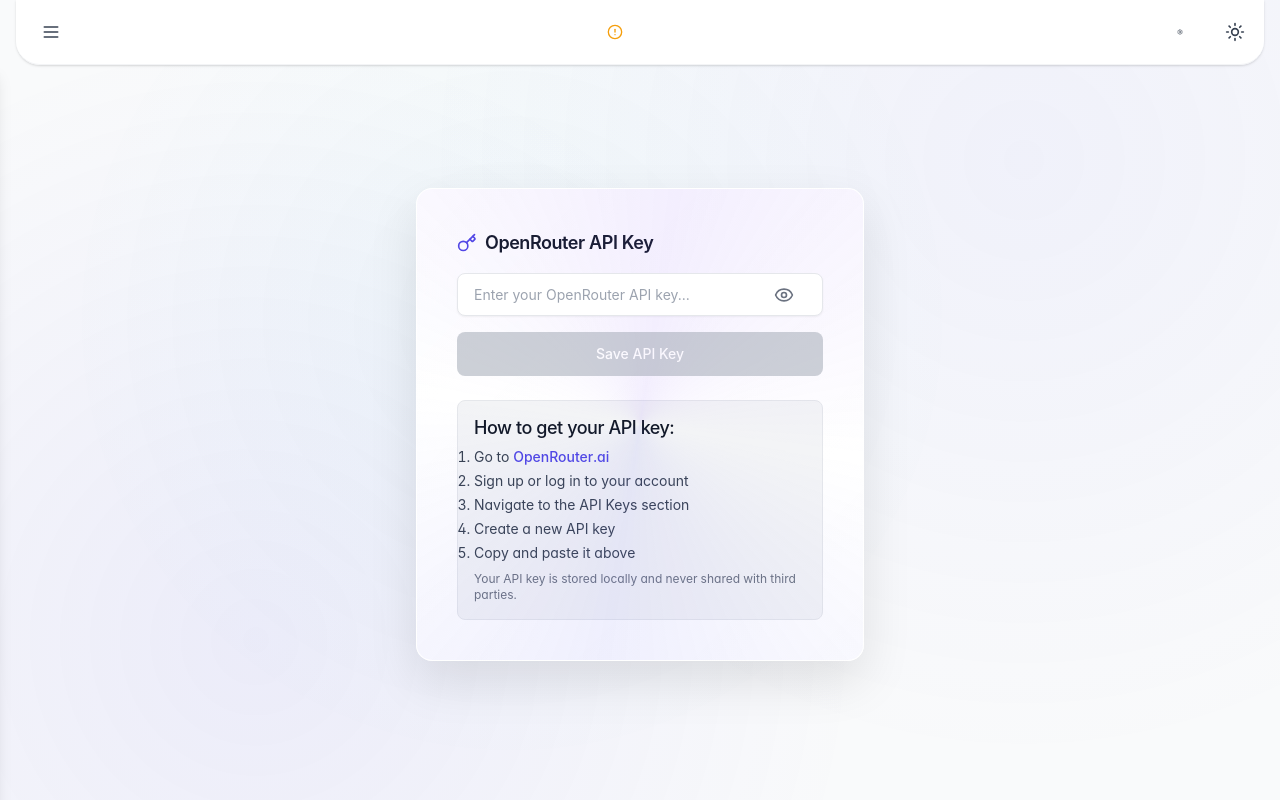
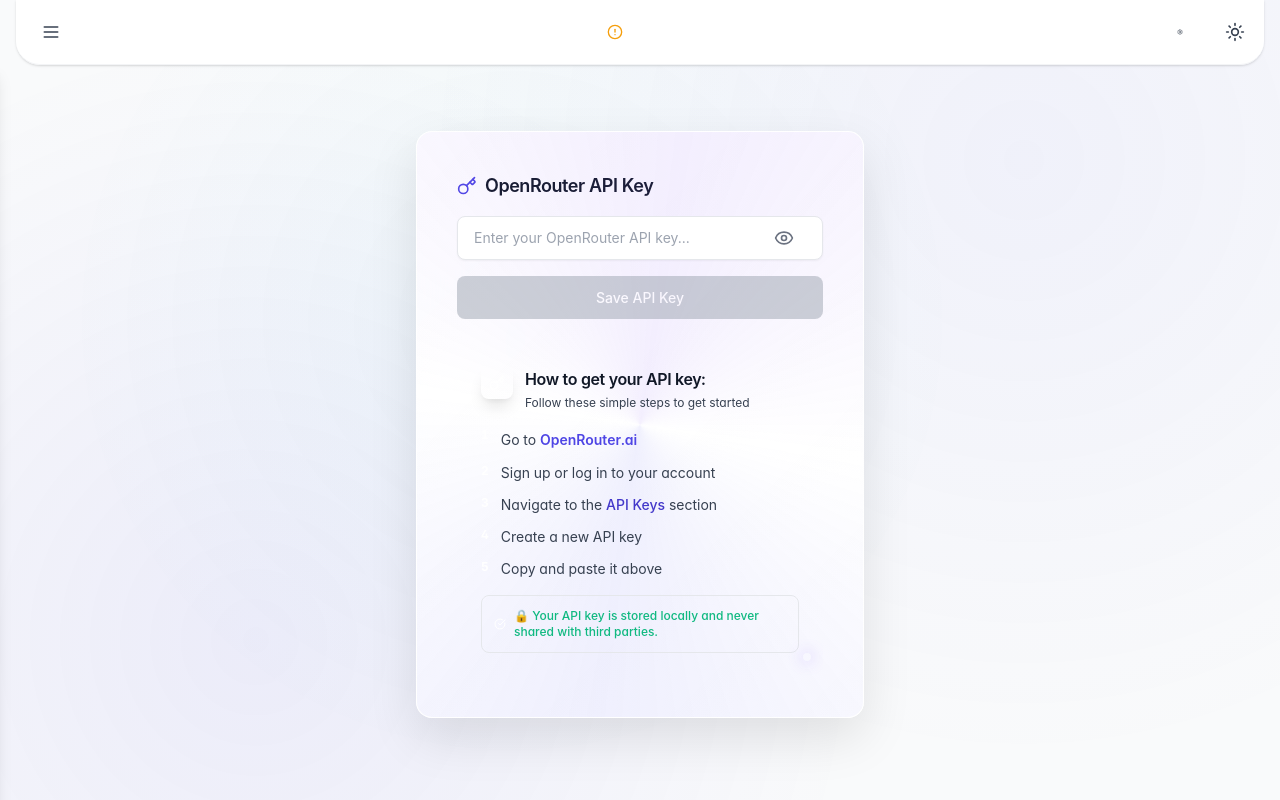
Before and after one commit to KartikVhonale/AI_combiner, a React (Vite) app: page / in a window 1280 px wide. Built offline with nearby package versions, Linux system fonts and the light colour scheme.

Commit message:
fixed css of the api page

```diff
--- a/src/components/APIKeyManager.jsx
+++ b/src/components/APIKeyManager.jsx
@@ -95,18 +95,108 @@
         </div>
       )}
 
-      <div className="mt-6 p-4 bg-gray-50 border border-gray-200 rounded-lg">
-        <h4 className="font-medium text-gray-900 mb-2">How to get your API key:</h4>
-        <ol className="text-sm text-gray-600 space-y-1">
-          <li> Go to <a href="https://openrouter.ai" target="_blank" rel="noopener noreferrer" className="text-blue-600 hover:underline">OpenRouter.ai</a></li>
-          <li> Sign up or log in to your account</li>
-          <li> Navigate to the API Keys section</li>
-          <li> Create a new API key</li>
-          <li> Copy and paste it above</li>
-        </ol>
-        <p className="text-xs text-gray-500 mt-2">
-          Your API key is stored locally and never shared with third parties.
-        </p>
+      <div className="mt-6 relative overflow-hidden">
+        {/* Glass morphism container */}
+        <div className="absolute inset-0 bg-gradient-to-br from-blue-50/90 via-indigo-50/80 to-purple-50/90 dark:from-blue-900/30 dark:via-indigo-900/20 dark:to-purple-900/30 backdrop-blur-sm rounded-xl"></div>
+
+        {/* Border gradient */}
+        <div className="absolute inset-0 bg-gradient-to-br from-blue-200/60 via-indigo-200/40 to-purple-200/60 dark:from-blue-400/20 dark:via-indigo-400/15 dark:to-purple-400/20 rounded-xl p-0.5">
+          <div className="w-full h-full bg-white/80 dark:bg-gray-900/80 rounded-xl backdrop-blur-sm"></div>
+        </div>
+
+        {/* Content */}
+        <div className="relative p-6">
+          <div className="flex items-start gap-3 mb-4">
+            <div className="w-8 h-8 bg-gradient-to-br from-blue-500 to-indigo-600 rounded-lg flex items-center justify-center text-white font-semibold text-sm shadow-lg flex-shrink-0 mt-0.5">
+              <Key className="w-4 h-4" />
+            </div>
+            <div className="flex-1">
+              <h4 className="font-semibold text-transparent bg-clip-text bg-gradient-to-r from-blue-700 to-indigo-700 dark:from-blue-300 dark:to-indigo-300 text-base mb-1">
+                How to get your API key:
+              </h4>
+              <p className="text-xs text-gray-600 dark:text-gray-400">
+                Follow these simple steps to get started
+              </p>
+            </div>
+          </div>
+
+          <ol className="space-y-3 mb-4">
+            <li className="flex items-start gap-3 group">
+              <div className="w-6 h-6 bg-gradient-to-br from-blue-500 to-indigo-600 rounded-full flex items-center justify-center text-white font-bold text-xs flex-shrink-0 mt-0.5 transition-all duration-300 group-hover:scale-110 group-hover:shadow-lg">
+                1
+              </div>
+              <div className="flex-1">
+                <span className="text-sm text-gray-700 dark:text-gray-300">
+                  Go to{' '}
+                  <a
+                    href="https://openrouter.ai"
+                    target="_blank"
+                    rel="noopener noreferrer"
+                    className="font-semibold text-transparent bg-clip-text bg-gradient-to-r from-blue-600 to-indigo-600 dark:from-blue-400 dark:to-indigo-400 hover:from-blue-700 hover:to-indigo-700 dark:hover:from-blue-300 dark:hover:to-indigo-300 transition-all duration-300 relative"
+                  >
+                    OpenRouter.ai
+                    <span className="absolute inset-x-0 bottom-0 h-0.5 bg-gradient-to-r from-blue-600 to-indigo-600 transform scale-x-0 transition-transform duration-300 group-hover:scale-x-100"></span>
+                  </a>
+                </span>
+              </div>
+            </li>
+
+            <li className="flex items-start gap-3 group">
+              <div className="w-6 h-6 bg-gradient-to-br from-blue-500 to-indigo-600 rounded-full flex items-center justify-center text-white font-bold text-xs flex-shrink-0 mt-0.5 transition-all duration-300 group-hover:scale-110 group-hover:shadow-lg">
+                2
+              </div>
+              <span className="text-sm text-gray-700 dark:text-gray-300 mt-0.5">
+                Sign up or log in to your account
+              </span>
+            </li>
+
+            <li className="flex items-start gap-3 group">
+              <div className="w-6 h-6 bg-gradient-to-br from-blue-500 to-indigo-600 rounded-full flex items-center justify-center text-white font-bold text-xs flex-shrink-0 mt-0.5 transition-all duration-300 group-hover:scale-110 group-hover:shadow-lg">
+                3
+              </div>
+              <span className="text-sm text-gray-700 dark:text-gray-300 mt-0.5">
+                Navigate to the <span className="font-medium text-blue-700 dark:text-blue-300">API Keys</span> section
+              </span>
+            </li>
+
+            <li className="flex items-start gap-3 group">
+              <div className="w-6 h-6 bg-gradient-to-br from-blue-500 to-indigo-600 rounded-full flex items-center justify-center text-white font-bold text-xs flex-shrink-0 mt-0.5 transition-all duration-300 group-hover:scale-110 group-hover:shadow-lg">
+                4
+              </div>
+              <span className="text-sm text-gray-700 dark:text-gray-300 mt-0.5">
+                Create a new API key
+              </span>
+            </li>
+
+            <li className="flex items-start gap-3 group">
+              <div className="w-6 h-6 bg-gradient-to-br from-blue-500 to-indigo-600 rounded-full flex items-center justify-center text-white font-bold text-xs flex-shrink-0 mt-0.5 transition-all duration-300 group-hover:scale-110 group-hover:shadow-lg">
+                5
+              </div>
+              <span className="text-sm text-gray-700 dark:text-gray-300 mt-0.5">
+                Copy and paste it above
+              </span>
+            </li>
+          </ol>
+
+          {/* Security notice */}
+          <div className="bg-gradient-to-r from-green-50/80 to-emerald-50/80 dark:from-green-900/20 dark:to-emerald-900/20 border border-green-200/60 dark:border-green-700/40 rounded-lg p-3">
+            <div className="flex items-center gap-2">
+              <div className="w-4 h-4 bg-green-500 rounded-full flex items-center justify-center">
+                <CheckCircle className="w-3 h-3 text-white" />
+              </div>
+              <p className="text-xs font-medium text-green-800 dark:text-green-300">
+                🔒 Your API key is stored locally and never shared with third parties.
+              </p>
+            </div>
+          </div>
+
+          {/* Decorative elements */}
+          <div className="absolute top-3 right-3 w-2 h-2 bg-gradient-to-br from-blue-400 to-indigo-500 rounded-full opacity-60 animate-pulse"></div>
+          <div className="absolute bottom-3 left-3 w-1.5 h-1.5 bg-gradient-to-br from-indigo-400 to-purple-500 rounded-full opacity-40"></div>
+        </div>
+
+        {/* Hover glow effect */}
+        <div className="absolute inset-0 opacity-0 hover:opacity-100 bg-gradient-to-br from-blue-400/10 via-indigo-400/5 to-purple-400/10 rounded-xl transition-opacity duration-300 pointer-events-none"></div>
       </div>
     </div>
   );
```
